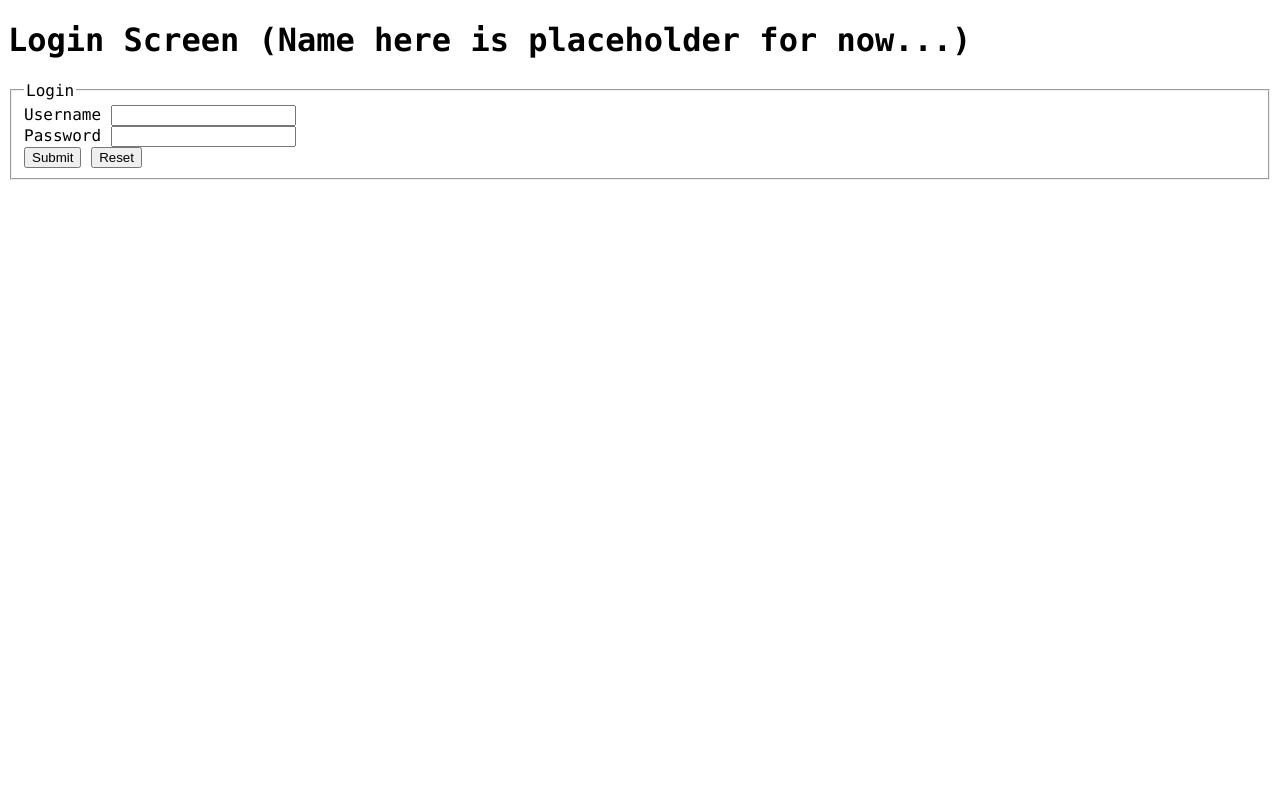
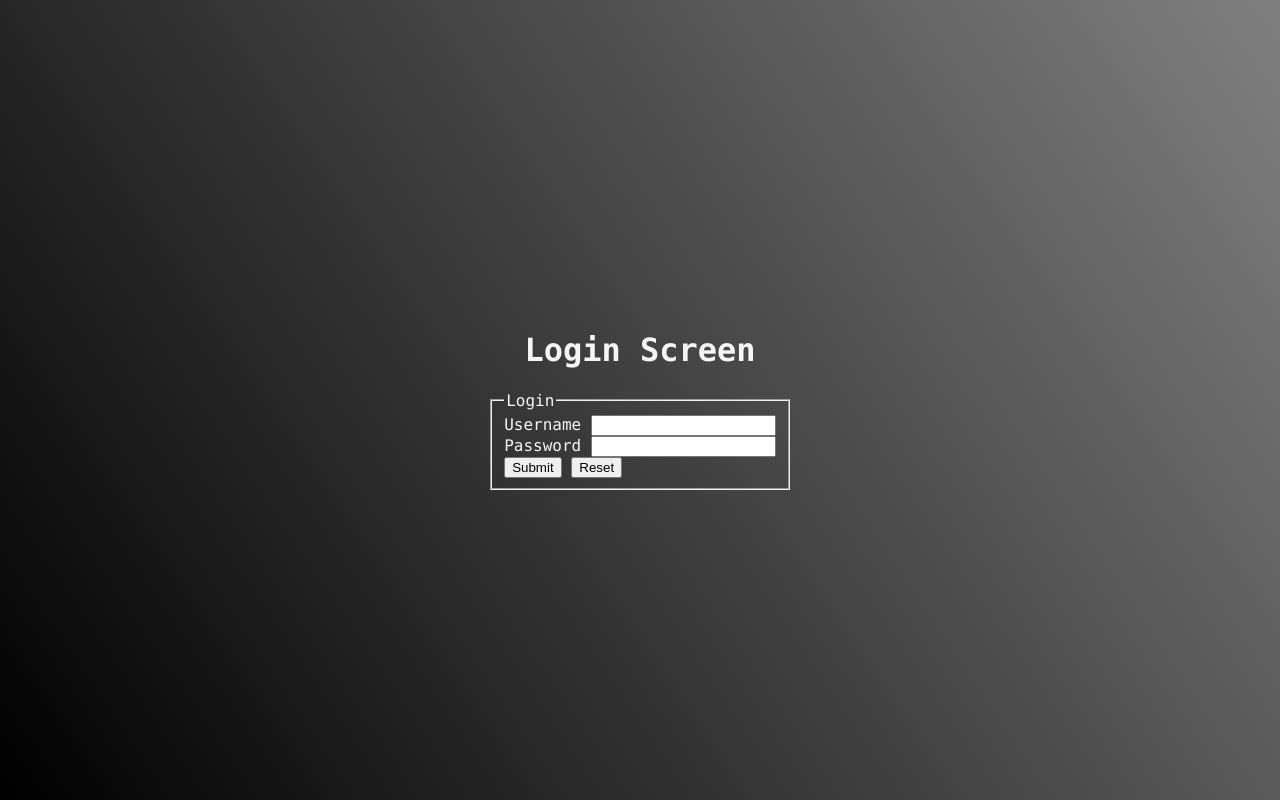
Before and after one commit to RexPowerColter/Login-mit-PHP-HTML-CSS-SQL, a PHP site: page /login.php in a window 1280 px wide. Run offline with PHP 8.4, Linux system fonts and the light colour scheme.

Commit message:
Changed alot and added Some inital styling

```diff
--- a/classes/connection.php
+++ b/classes/connection.php
@@ -1,6 +1,6 @@
 <?php
 
-class conncetion {
+class connection {
     function get_con() {
         return new mysqli("localhost", "root", "root", "login");
     }
--- a/controller/check.php
+++ b/controller/check.php
@@ -3,7 +3,6 @@
 include "../classes/Authorization.php";
 include "../connection.php";
 
-session_start();
 
 
 $authorization = new Authorization($con);
--- /dev/null
+++ b/session_starter.php
@@ -0,0 +1,3 @@
+<?php
+session_start();
+?>
--- a/style.css
+++ b/style.css
@@ -1,3 +1,24 @@
 /*Least important right now will be used at the very end of the project.*/
 body {
-	font-family: Consolas,monaco,monospace; }
+	font-family: Consolas,monaco,monospace;
+	display: flex;
+	flex-direction: column;
+	align-items: center;
+	justify-content: center;
+	height: 100vh;
+	margin: 0;
+	color: whitesmoke;
+}
+
+p {
+	margin: 0;
+}
+
+#login_section {
+	background-color: rgb(30, 30, 30);
+	position: absolute;
+	right: 1rem;
+	top: 1rem;
+	padding: 1rem;
+	border-radius: 1rem;
+}
--- a/view/header.php
+++ b/view/header.php
@@ -1,8 +1,7 @@
 <?php
 
 require "../connection.php";
-
-
+require "../session_starter.php";
 
 ?>
 
@@ -13,5 +12,10 @@ require "../connection.php";
     <meta http-equiv="X-UA-Compatible" content="IE=edge">
     <meta name="viewport" content="width=device-width, initial-scale=1.0">
     <link rel="stylesheet" href="../style.css">
+    <style>
+    body {
+        background: linear-gradient(56deg, rgba(0,0,0,1) 0%, <?= isset($_SESSION['color']) ? $_SESSION['color'] : '#808080' ?> 100%);
+    }
+    </style>
     <title>Login</title>
 </head>
--- a/view/login.php
+++ b/view/login.php
@@ -1,5 +1,6 @@
 <?php
 //This part here is used to get the content form the html header file, we will refactor this an make a static loader at the end.
+
 require "header.php";
 include "../connection.php";
 
@@ -7,7 +8,7 @@ include "../connection.php";
 ?>
 <body>
 
-<h1>Login Screen (Name here is placeholder for now...)</h1>
+<h1>Login Screen</h1>
 
 
 <main>
--- a/view/login_view.php
+++ b/view/login_view.php
@@ -1,4 +1,8 @@
-
+<style>
+    body {
+        background: linear-gradient(56deg, rgba(0,0,0,1) 0%, <?= isset($_SESSION['color']) ? $_SESSION['color'] : '#808080' ?> 100%);
+    }
+</style>
 
 <section id="login_section">
     <p>You are logged in as <b><?= $_SESSION["user"] ?></b></p>
```
Also changed, not shown: classes/Authorization.php (+18 -2 lines), controller/color.php (added, +9 -0 lines), view/index.php (+10 -2 lines), connection.php (line endings or trailing spaces).
